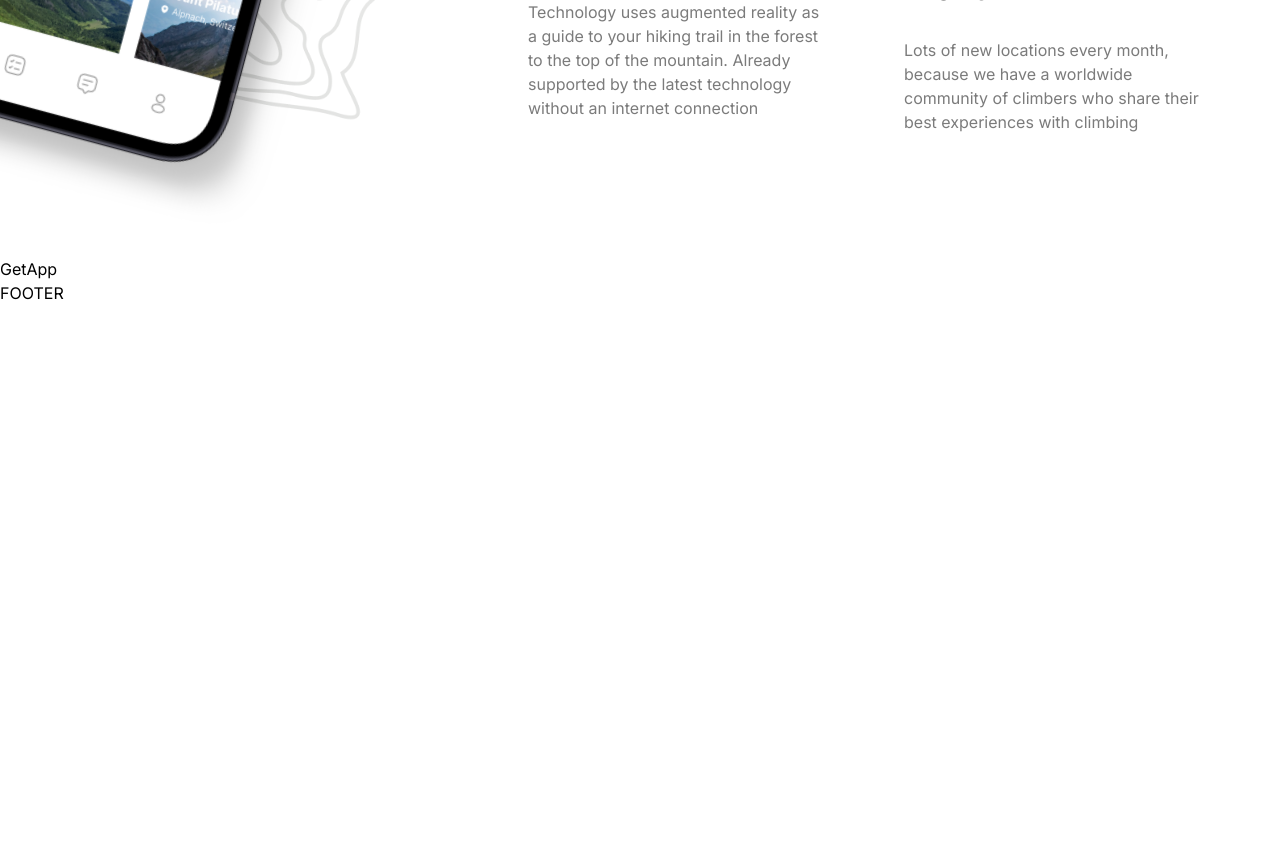
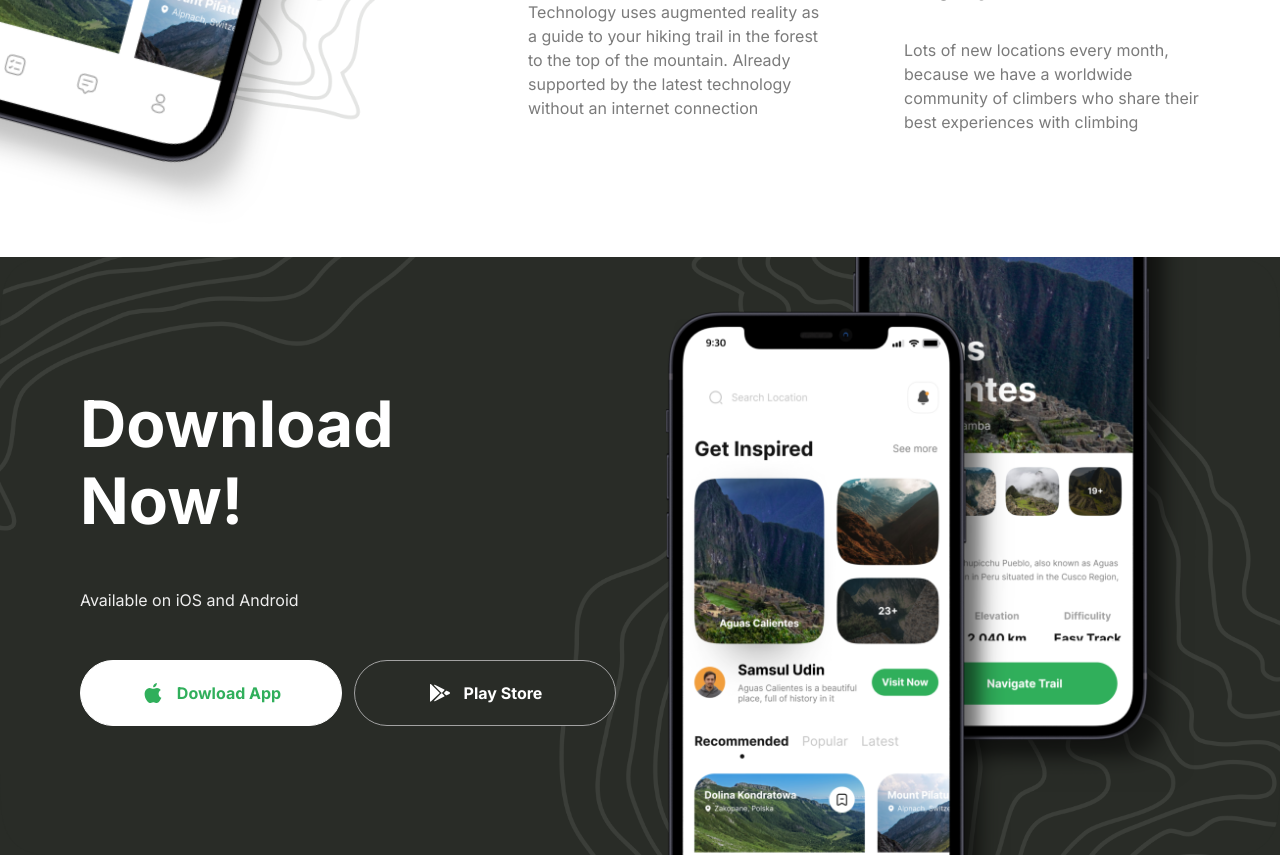
Before and after one commit to Ignazio-00/UI-UX-Responsive-Camping-Companion, a Next.js app: page / in a window 1280 px wide. Shown: the part 3880-4737 px from the top of the page. Before the commit the page ends 4185 px from the top, so only its background shows below. Built offline with nearby package versions, Linux system fonts and the light colour scheme.

Commit message:
Add GetApp section and extend Button functionality

```diff
--- a/components/Button.tsx
+++ b/components/Button.tsx
@@ -5,16 +5,21 @@
   title: string;
   icon?: string;
   variant: string;
+  full?: boolean;
 };
 
-const Button = ({ type, title, icon, variant }: ButtonProps) => {
+const Button = ({ type, title, icon, variant, full }: ButtonProps) => {
   return (
     <button
-      className={`flexCenter gap-3 rounded-full border ${variant}`}
+      className={`flexCenter gap-3 rounded-full border ${variant} ${
+        full && "w-full"
+      }`}
       type={type}
     >
       {icon && <Image src={icon} alt={title} width={24} height={24} />}
-      <label className="bold-16 whitespace-nowrap">{title}</label>
+      <label className="bold-16 whitespace-nowrap cursor-pointer">
+        {title}
+      </label>
     </button>
   );
 };
--- a/components/GetApp.tsx
+++ b/components/GetApp.tsx
@@ -1,7 +1,38 @@
-import React from "react";
+import Image from "next/image";
+import Button from "./Button";
 
 const GetApp = () => {
-  return <div>GetApp</div>;
+  return (
+    <section className="flexCenter w-full flex-col pb-[100px]">
+      <div className="get-app">
+        <div className="z-20 flex w-full flex-1 flex-col items-start justify-center gap-12">
+          <h2 className="bold-40 lg:bold-64 xl:max-w-[320px]">Download Now!</h2>
+          <p className="regular-16 text-gray-10">
+            Available on iOS and Android
+          </p>
+          <div className="flex w-full flex-col gap-3 whitespace-nowrap xl:flex-row">
+            <Button
+              type="button"
+              title="Dowload App"
+              icon="/apple.svg"
+              variant="btn_white"
+              full
+            />
+            <Button
+              type="button"
+              title="Play Store"
+              icon="/android.svg"
+              variant="btn_dark_green_outline"
+              full
+            />
+          </div>
+        </div>
+        <div className="flex flex-1 items-center justify-end">
+          <Image src="/phones.png" alt="phones" width={550} height={870} />
+        </div>
+      </div>
+    </section>
+  );
 };
 
 export default GetApp;
```
